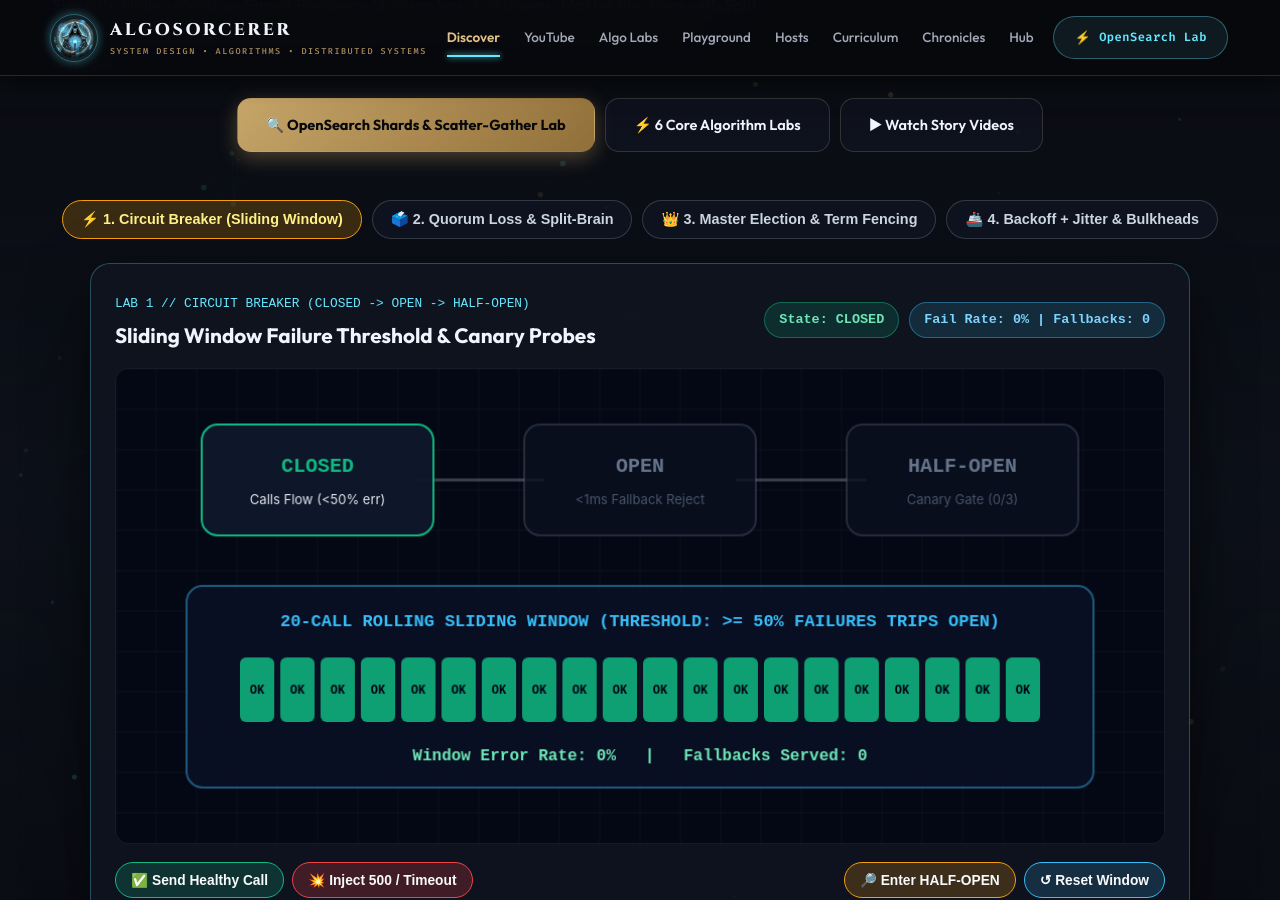
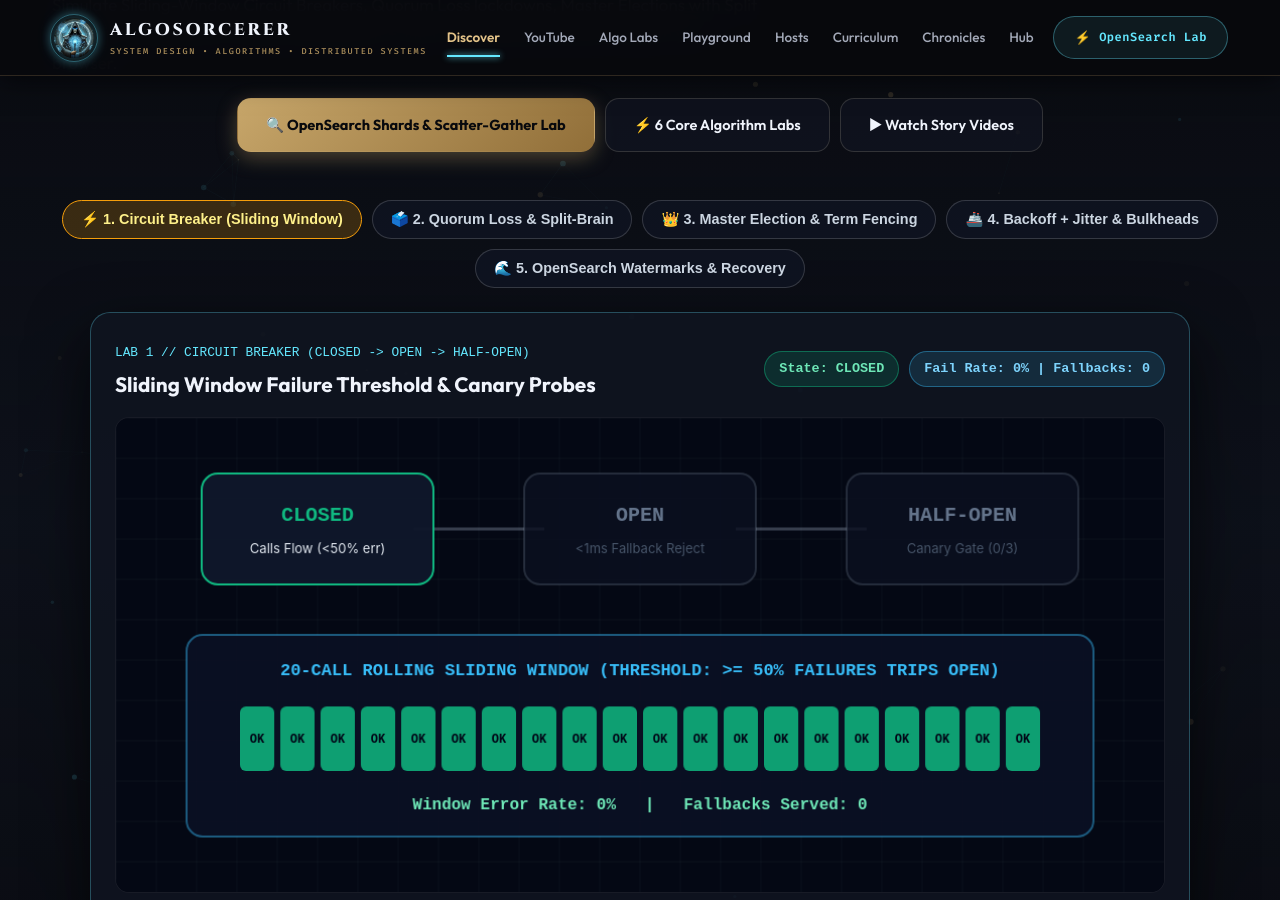
Before and after one commit to algo-sorcerer/algo-sorcerer.github.io, a Jekyll site: the page built from experiments/distributed-resilience-playground.html, in a window 1280 px wide and 900 px high, scrolled down 303 px. Built offline with Jekyll 4.4.1, drawn with Linux system fonts in a browser that asks for light colours; some web fonts are replaced; part of the change alters nothing that is shown.

Commit message:
Add Tab 5: OpenSearch Disk Watermarks, Fault Detection & Two-Phase Peer Recovery playground

```diff
--- a/experiments/distributed-resilience-playground.html
+++ b/experiments/distributed-resilience-playground.html
@@ -40,6 +40,9 @@ description: "Interactive browser playground for Circuit Breakers (Sliding Windo
       </button>
       <button class="pg-tab" data-mode="backoff_bulkhead" style="padding:10px 18px; border-radius:999px; border:1px solid rgba(255,255,255,0.16); background:rgba(16,21,33,0.85); color:#cbd5e1; font-weight:700; cursor:pointer; font-size:0.9rem;">
         🚢 4. Backoff + Jitter &amp; Bulkheads
+      </button>
+      <button class="pg-tab" data-mode="opensearch_allocation" style="padding:10px 18px; border-radius:999px; border:1px solid rgba(255,255,255,0.16); background:rgba(16,21,33,0.85); color:#cbd5e1; font-weight:700; cursor:pointer; font-size:0.9rem;">
+        🌊 5. OpenSearch Watermarks &amp; Recovery
       </button>
     </div>
 
@@ -141,6 +144,14 @@ description: "Interactive browser playground for Circuit Breakers (Sliding Windo
     coffeeHealth: 99,
     saladHealth: 99,
     note: 'Healthy state: isolated thread pools keep Coffee & Salads fast.',
+  };
+
+  // --- State 5: OpenSearch Watermarks & Recovery ---
+  const oa = {
+    node2Disk: 62,
+    node2Down: false,
+    recoveryPhase: 'GREEN', // GREEN | YELLOW_DELAY | PHASE1_SEGMENTS | PHASE2_TRANSLOG | READ_ONLY_95
+    msg: 'Allocation balanced across Rack A & Rack B (low watermark 85% clear).',
   };
 
   function card(x, y, w, h, stroke, fill, r) {
@@ -285,7 +296,7 @@ description: "Interactive browser playground for Circuit Breakers (Sliding Windo
         me.electionNote = `Term ${me.term}: All 5 peers synced with Master N${me.leaderIdx + 1}.`;
         syncHud();
       }));
-    } else {
+    } else if (mode === 'backoff_bulkhead') {
       badgeEl.textContent = 'LAB 4 // RETRY BACKOFF + JITTER & BULKHEAD ISOLATION';
       titleEl.textContent = 'Stop Retry Storms & Contain Broken Dependencies Inside Bulkheads';
       left.appendChild(mkBtn('🔥 Break Muffin / Search DB', '#ef4444', 'rgba(239,68,68,0.22)', () => {
@@ -305,6 +316,44 @@ description: "Interactive browser playground for Circuit Breakers (Sliding Windo
       right.appendChild(mkBtn('💚 Fix Broken Pool', '#10b981', 'rgba(16,185,129,0.2)', () => {
         bb.muffinOvenBroken = false; bb.retryLoad = 12;
         bb.note = 'Recovered: Backoff + Jitter & Bulkheads kept healthy endpoints at zero downtime.';
+        syncHud();
+      }));
+    } else {
+      badgeEl.textContent = 'LAB 5 // OPENSEARCH WATERMARKS, DELAYED TIMEOUT & 2-PHASE RECOVERY';
+      titleEl.textContent = '85%/90%/95% Disk Watermarks, FollowersChecker & Peer Recovery';
+      left.appendChild(mkBtn('💾 +15% Disk Usage', '#f59e0b', 'rgba(245,158,11,0.2)', () => {
+        oa.node2Disk = Math.min(98, oa.node2Disk + 15);
+        if (oa.node2Disk >= 95) {
+          oa.recoveryPhase = 'READ_ONLY_95';
+          oa.msg = `95% FLOOD STAGE (${oa.node2Disk}%): index.blocks.read_only_allow_delete applied!`;
+        } else if (oa.node2Disk >= 90) {
+          oa.msg = `90% HIGH WATERMARK (${oa.node2Disk}%): Actively relocating shards away from Node 2!`;
+        } else if (oa.node2Disk >= 85) {
+          oa.msg = `85% LOW WATERMARK (${oa.node2Disk}%): Stopped allocating NEW shards to Node 2.`;
+        } else {
+          oa.msg = `Node 2 disk at ${oa.node2Disk}% — normal shard allocation allowed.`;
+        }
+        syncHud();
+      }));
+      left.appendChild(mkBtn('🔌 Crash Node 2 (1m Delay)', '#ef4444', 'rgba(239,68,68,0.2)', () => {
+        oa.node2Down = true; oa.recoveryPhase = 'YELLOW_DELAY';
+        oa.msg = 'FollowersChecker detected Node 2 down! Waiting 1m delayed_timeout before 200GB rebalance.';
+        syncHud();
+      }));
+      left.appendChild(mkBtn('🔄 Run 2-Phase Peer Recovery', '#38bdf8', 'rgba(56,189,248,0.2)', () => {
+        oa.node2Down = false;
+        if (oa.recoveryPhase === 'YELLOW_DELAY' || oa.recoveryPhase === 'PHASE1_SEGMENTS') {
+          oa.recoveryPhase = 'PHASE2_TRANSLOG';
+          oa.msg = 'Phase 1 segments streamed (joined replication group) -> Phase 2 replaying Translog up to global_checkpoint!';
+        } else {
+          oa.recoveryPhase = 'GREEN'; oa.node2Disk = Math.min(oa.node2Disk, 72);
+          oa.msg = 'Peer Recovery complete! Replica R0 synced cleanly -> Cluster GREEN.';
+        }
+        syncHud();
+      }));
+      right.appendChild(mkBtn('💚 Reset Disk & Nodes', '#10b981', 'rgba(16,185,129,0.2)', () => {
+        oa.node2Disk = 62; oa.node2Down = false; oa.recoveryPhase = 'GREEN';
+        oa.msg = 'Cluster GREEN: Zone awareness separates P0 (Rack A) and R0 (Rack B).';
         syncHud();
       }));
     }
@@ -345,11 +394,17 @@ description: "Interactive browser playground for Circuit Breakers (Sliding Windo
       mA.style.color = me.leaderIdx !== null ? '#fef08a' : '#fca5a5';
       mB.textContent = `Alive: ${alive}/5`;
       expEl.innerHTML = `<strong style="color:#64e8ff;">Consensus Log:</strong> ${me.electionNote}`;
-    } else {
+    } else if (mode === 'backoff_bulkhead') {
       mA.textContent = bb.muffinOvenBroken ? `Oven: DOWN (Load ${bb.retryLoad}%)` : 'All Pools: HEALTHY';
       mA.style.color = bb.muffinOvenBroken ? '#fbbf24' : '#6ee7b7';
       mB.textContent = `Coffee & Salads: 99% | Jitter: ${bb.jitterEnabled ? 'ON' : 'OFF'}`;
       expEl.innerHTML = `<strong style="color:#64e8ff;">Resilience Telemetry:</strong> ${bb.note}`;
+    } else {
+      const h = oa.recoveryPhase === 'READ_ONLY_95' ? 'READ-ONLY (95%)' : (oa.node2Down || oa.recoveryPhase === 'PHASE2_TRANSLOG' ? 'YELLOW' : 'GREEN');
+      mA.textContent = `Health: ${h} | N2 Disk: ${oa.node2Disk}%`;
+      mA.style.color = h === 'GREEN' ? '#6ee7b7' : (h === 'YELLOW' ? '#fbbf24' : '#fca5a5');
+      mB.textContent = oa.node2Down ? 'Timer: 1m delayed_timeout' : 'Watermarks: 85/90/95%';
+      expEl.innerHTML = `<strong style="color:#64e8ff;">OpenSearch Cluster State:</strong> ${oa.msg}`;
     }
   }
 
@@ -472,7 +527,7 @@ description: "Interactive browser playground for Circuit Breakers (Sliding Windo
       ctx.font = 'bold 13.5px monospace';
       ctx.fillText(me.electionNote.slice(0, 96), W * 0.5, 398);
 
-    } else {
+    } else if (mode === 'backoff_bulkhead') {
       // Backoff + Bulkhead Pools
       const pools = [
         { name: 'POOL A: MUFFIN OVEN', broken: bb.muffinOvenBroken, x: 200, load: bb.retryLoad },
@@ -505,6 +560,39 @@ description: "Interactive browser playground for Circuit Breakers (Sliding Windo
       ctx.fillStyle = '#fef08a';
       ctx.font = 'bold 13.5px monospace';
       ctx.fillText(bb.note.slice(0, 98), W * 0.5, 409);
+    } else {
+      // LAB 5: OpenSearch Watermarks, Delayed Timeout & Peer Recovery
+      const wmCol = oa.node2Disk >= 95 ? '#ef4444' : (oa.node2Disk >= 85 ? '#f59e0b' : '#10b981');
+      card(90, 32, 860, 68, oa.node2Down ? '#f59e0b' : wmCol, 'rgba(10,20,42,0.92)', 14);
+      ctx.fillStyle = '#fef08a';
+      ctx.font = 'bold 17px monospace';
+      ctx.fillText(
+        `ZONE AWARE CLUSTER  |  STATE: ${oa.recoveryPhase}  |  N2 DISK: ${oa.node2Disk}% (85/90/95%)`,
+        W * 0.5, 72
+      );
+
+      const nCards = [
+        { name: 'NODE 1 (Rack A)', sub: 'Primary P0 • FollowersChecker', disk: 58, down: false, col: '#10b981', x: 205 },
+        { name: 'NODE 2 (Rack B)', sub: oa.node2Down ? 'DOWN (1m delayed_timeout)' : (oa.recoveryPhase === 'PHASE2_TRANSLOG' ? 'Phase 2: Translog Catch-Up' : 'Replica R0'), disk: oa.node2Disk, down: oa.node2Down, col: oa.node2Down ? '#ef4444' : wmCol, x: 520 },
+        { name: 'NODE 3 (Rack B)', sub: 'Candidate • LeaderChecker', disk: 46, down: false, col: '#38bdf8', x: 835 },
+      ];
+      nCards.forEach(n => {
+        card(n.x - 138, 136, 276, 210, n.col, n.down ? 'rgba(48,12,18,0.92)' : 'rgba(15,23,42,0.92)', 16);
+        ctx.fillStyle = n.col;
+        ctx.font = 'bold 17px -apple-system, sans-serif';
+        ctx.fillText(n.name, n.x, 178);
+        ctx.fillStyle = '#e2e8f0';
+        ctx.font = 'bold 13px monospace';
+        ctx.fillText(n.sub, n.x, 218);
+        ctx.fillStyle = n.disk >= 95 ? '#fca5a5' : (n.disk >= 85 ? '#fbbf24' : '#6ee7b7');
+        ctx.font = 'bold 26px monospace';
+        ctx.fillText(n.down ? 'OFFLINE' : `${n.disk}% Disk`, n.x, 282);
+      });
+
+      card(90, 370, 860, 64, wmCol, 'rgba(10,16,36,0.92)', 14);
+      ctx.fillStyle = '#fef08a';
+      ctx.font = 'bold 13.5px monospace';
+      ctx.fillText(oa.msg.slice(0, 96), W * 0.5, 407);
     }
 
     requestAnimationFrame(draw);
```
